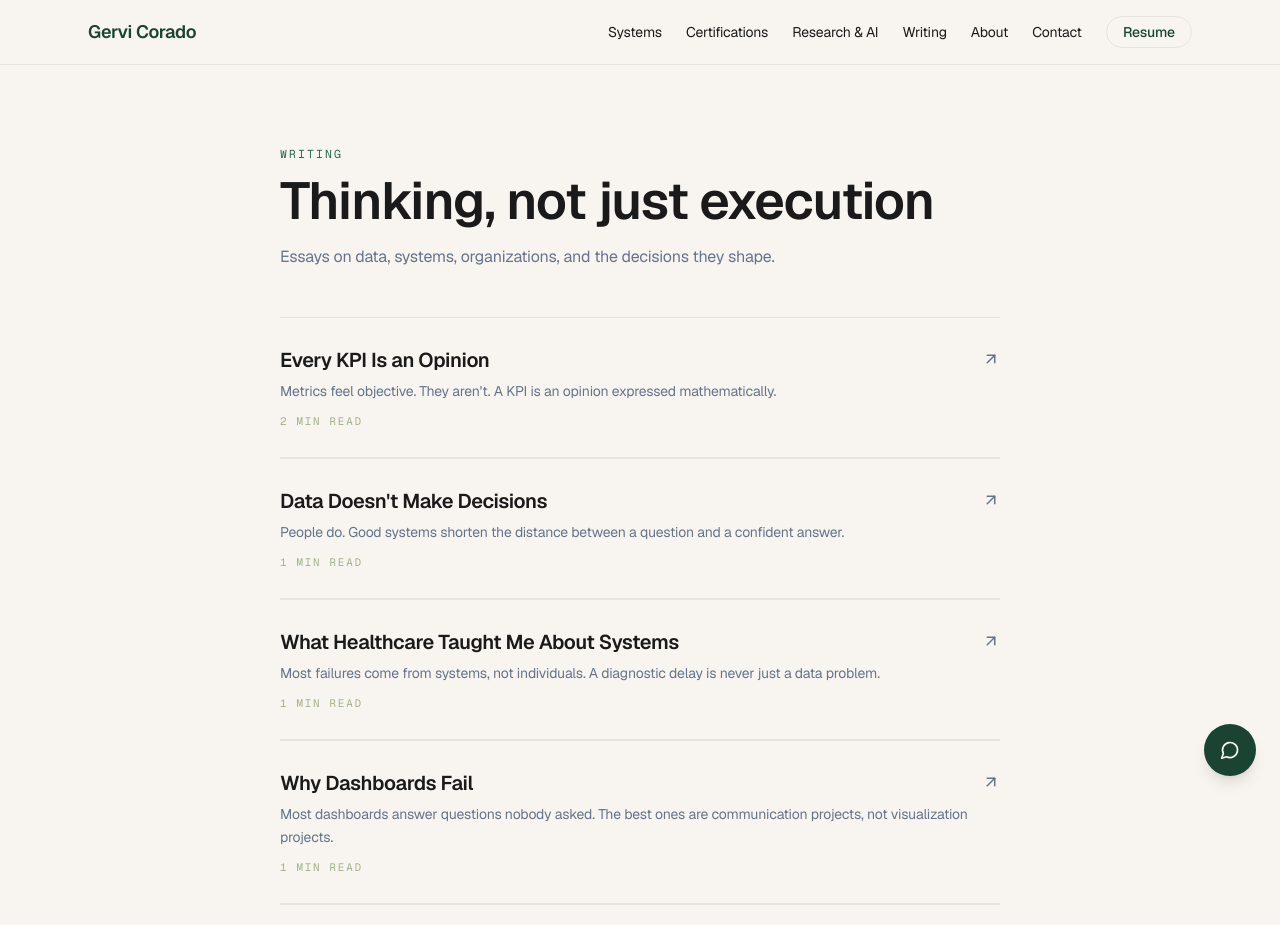
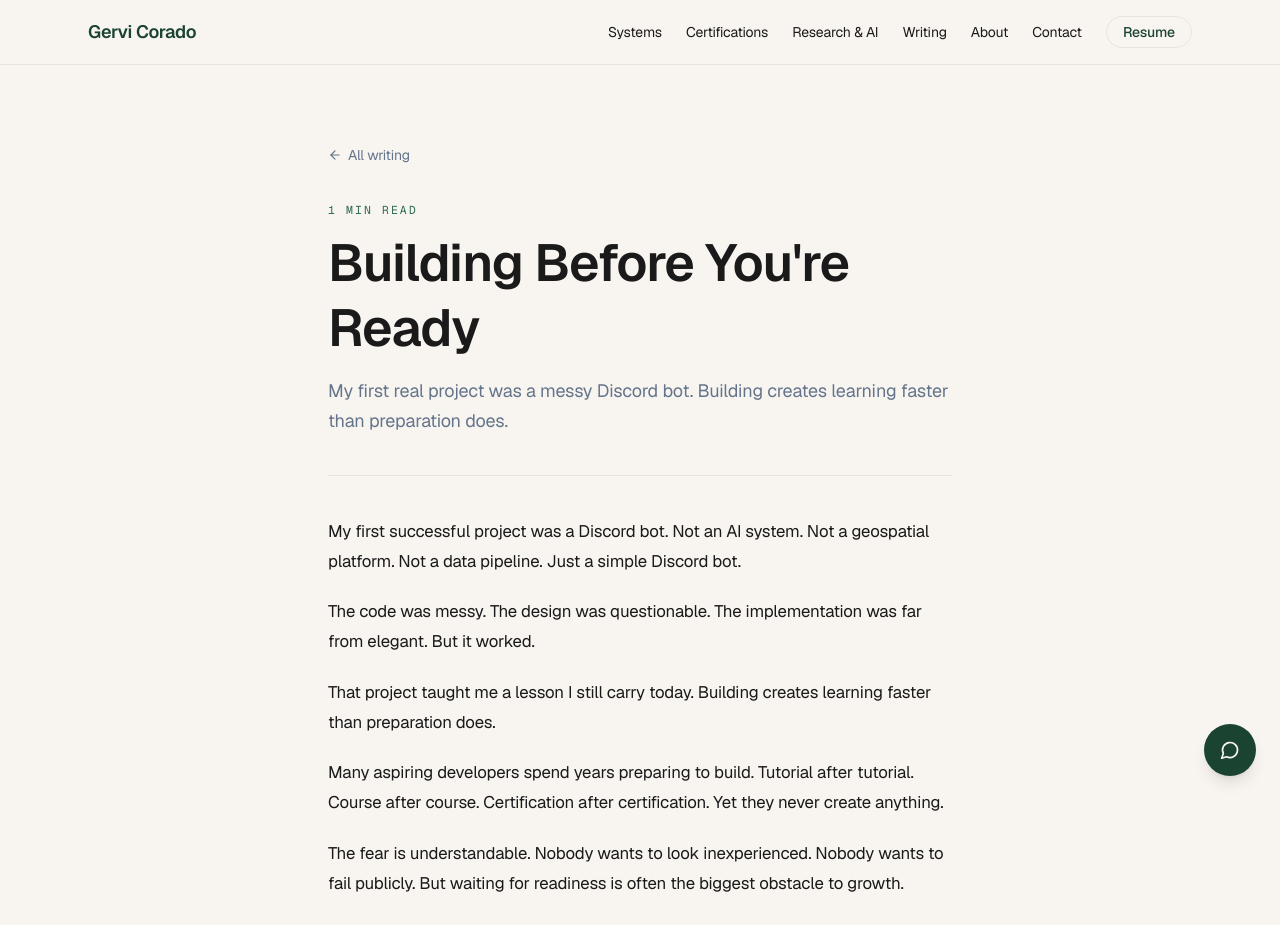
Before and after one commit to OrangeJuice023/corado_portfolio_v2, a Next.js app: page /writing/building-before-youre-ready in a window 1280 px wide. Shown: the top 925 px of the page. Built offline with nearby package versions, Linux system fonts and the light colour scheme; a web font is replaced by a local one.

Commit message:
Update page.tsx

```diff
--- a/src/app/writing/[slug]/page.tsx
+++ b/src/app/writing/[slug]/page.tsx
@@ -1,62 +1,65 @@
 import type { Metadata } from "next";
 import Link from "next/link";
-import { ArrowUpRight } from "lucide-react";
-import { SectionHeading } from "@/components/SectionHeading";
-import { Reveal } from "@/components/Reveal";
-import { essays, readingTime } from "@/lib/content/writing";
+import { notFound } from "next/navigation";
+import { ArrowLeft } from "lucide-react";
+import { essays, getEssay, publishedEssays, readingTime } from "@/lib/content/writing";
 
-export const metadata: Metadata = {
-  title: "Writing",
-  description: "Essays on data, systems, organizations, and decision-making.",
-};
+export function generateStaticParams() {
+  return publishedEssays.map((e) => ({ slug: e.slug }));
+}
 
-export default function WritingPage() {
+export async function generateMetadata({
+  params,
+}: {
+  params: Promise<{ slug: string }>;
+}): Promise<Metadata> {
+  const { slug } = await params;
+  const essay = getEssay(slug);
+  return essay ? { title: essay.title, description: essay.dek } : { title: "Essay" };
+}
+
+export default async function EssayPage({
+  params,
+}: {
+  params: Promise<{ slug: string }>;
+}) {
+  const { slug } = await params;
+  const essay = getEssay(slug);
+  if (!essay || !essay.published || !essay.body) notFound();
+
+  const paragraphs = essay.body.split(/\n+/).map((p) => p.trim()).filter(Boolean);
+
   return (
-    <div className="mx-auto max-w-3xl px-6 py-20">
-      <SectionHeading
-        eyebrow="Writing"
-        title="Thinking, not just execution"
-        sub="Essays on data, systems, organizations, and the decisions they shape."
-      />
+    <article className="mx-auto max-w-2xl px-6 py-20">
+      <Link
+        href="/writing"
+        className="group inline-flex cursor-pointer items-center gap-1.5 text-sm text-slate transition-colors duration-200 hover:text-forest"
+      >
+        <ArrowLeft size={14} className="transition-transform duration-200 group-hover:-translate-x-0.5" />
+        All writing
+      </Link>
 
-      <ul className="mt-12">
-        {essays.map((e, i) => (
-          <Reveal key={e.slug} delay={i * 0.04}>
-            <li className="border-b border-line first:border-t">
-              {e.published ? (
-                <Link
-                  href={`/writing/${e.slug}`}
-                  className="group block cursor-pointer py-7"
-                >
-                  <div className="flex items-start justify-between gap-4">
-                    <h2 className="font-display text-xl font-semibold text-charcoal transition-colors duration-200 group-hover:text-forest">
-                      {e.title}
-                    </h2>
-                    <ArrowUpRight
-                      size={18}
-                      className="mt-1 shrink-0 text-slate transition-all duration-200 group-hover:translate-x-0.5 group-hover:-translate-y-0.5 group-hover:text-forest"
-                    />
-                  </div>
-                  <p className="mt-1.5 text-sm leading-relaxed text-slate">{e.dek}</p>
-                  <p className="mt-2.5 font-mono text-[0.68rem] uppercase tracking-[0.16em] text-sage">
-                    {readingTime(e.body)}
-                  </p>
-                </Link>
-              ) : (
-                <div className="py-7">
-                  <h2 className="font-display text-xl font-semibold text-charcoal">
-                    {e.title}
-                  </h2>
-                  <p className="mt-1.5 text-sm leading-relaxed text-slate">{e.dek}</p>
-                  <p className="mt-2.5 font-mono text-[0.68rem] uppercase tracking-[0.16em] text-sage">
-                    Coming soon
-                  </p>
-                </div>
-              )}
-            </li>
-          </Reveal>
+      <p className="mt-8 eyebrow">{readingTime(essay.body)}</p>
+      <h1 className="font-display mt-3 text-h2 font-semibold leading-tight text-charcoal">
+        {essay.title}
+      </h1>
+      <p className="mt-4 text-lg leading-relaxed text-slate">{essay.dek}</p>
+
+      <div className="hairline my-10" />
+
+      <div className="space-y-5 text-[1.05rem] leading-[1.8] text-charcoal">
+        {paragraphs.map((p, i) => (
+          <p key={i}>{p}</p>
         ))}
-      </ul>
-    </div>
+      </div>
+
+      <div className="hairline my-12" />
+      <Link
+        href="/writing"
+        className="link-underline cursor-pointer text-sm font-medium text-forest"
+      >
+        Read more essays
+      </Link>
+    </article>
   );
 }
```
